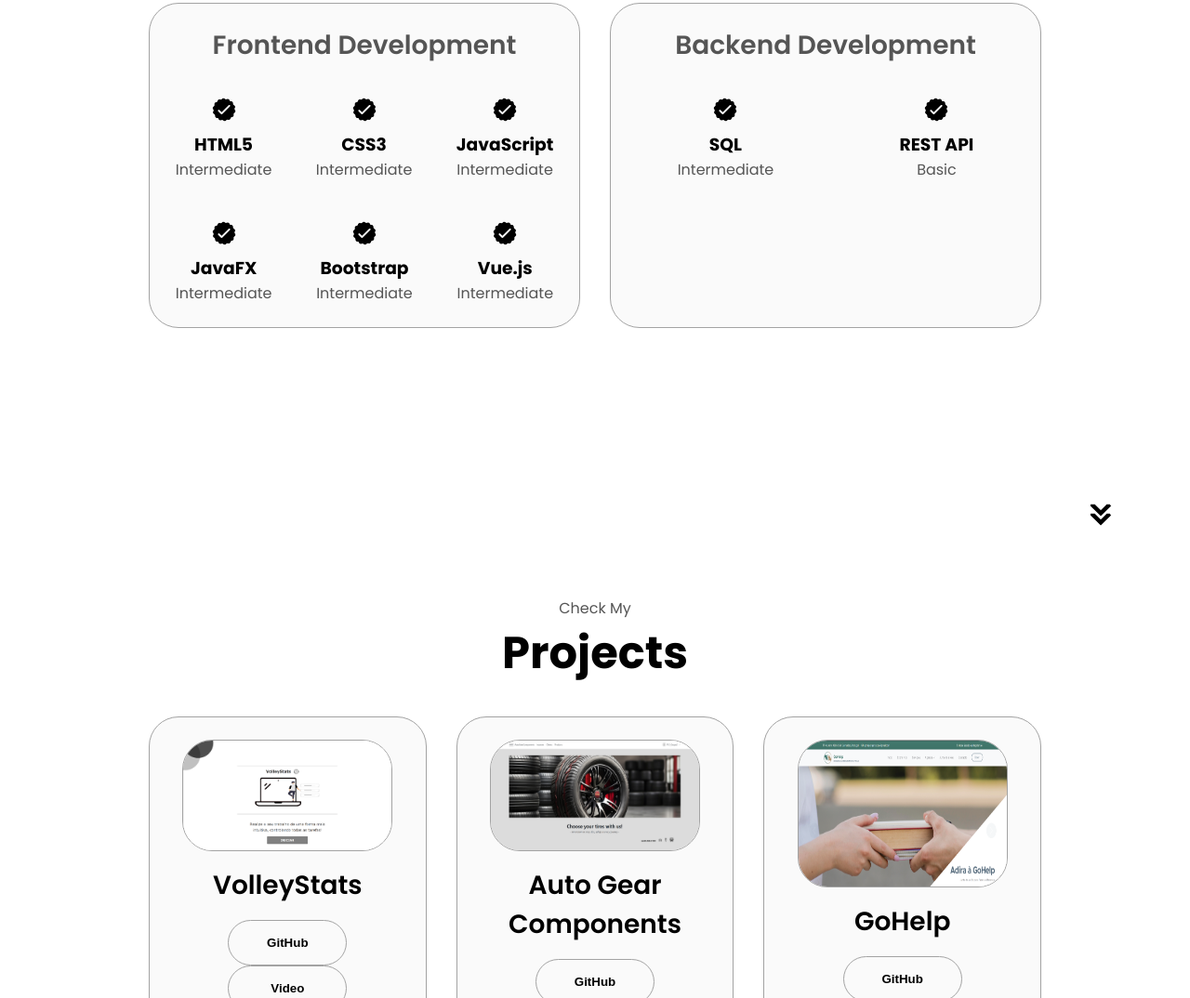
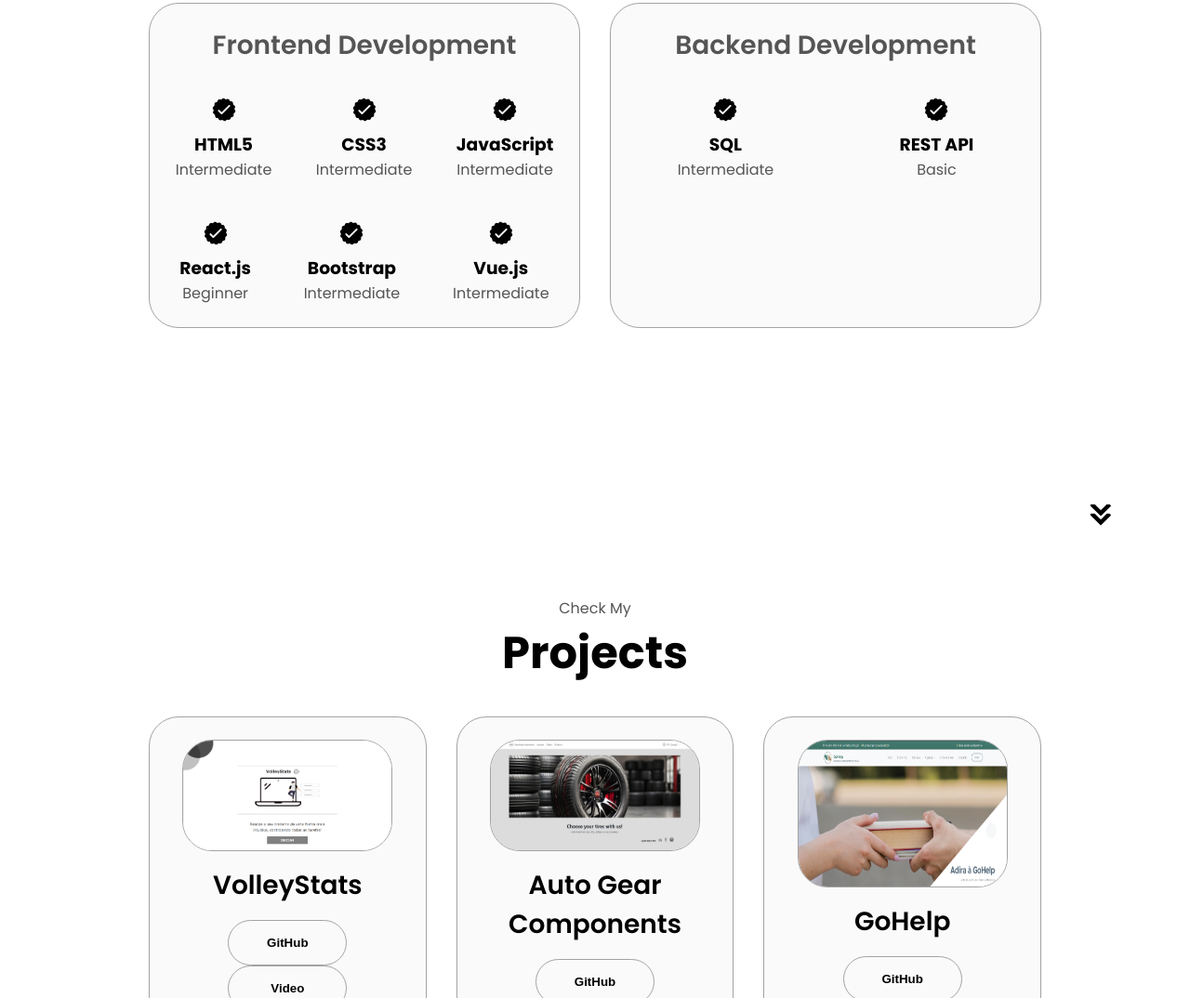
Before and after one commit to SimaoMachadoAlves/Web-Portfolio, a plain HTML site: page index.html in a window 1280 px wide. Shown: the part 1823-2897 px from the top of the page at 93% size. Drawn offline with Linux system fonts and the light colour scheme.

Commit message:
React change

```diff
--- a/index.html
+++ b/index.html
@@ -174,8 +174,8 @@
                   class="icon"
                 />
                 <div>
-                  <h3>JavaFX</h3>
-                  <p>Intermediate</p>
+                  <h3>React.js</h3>
+                  <p>Beginner</p>
                 </div>
               </article>
               <article>
```
Also changed, not shown: 1 other file.
